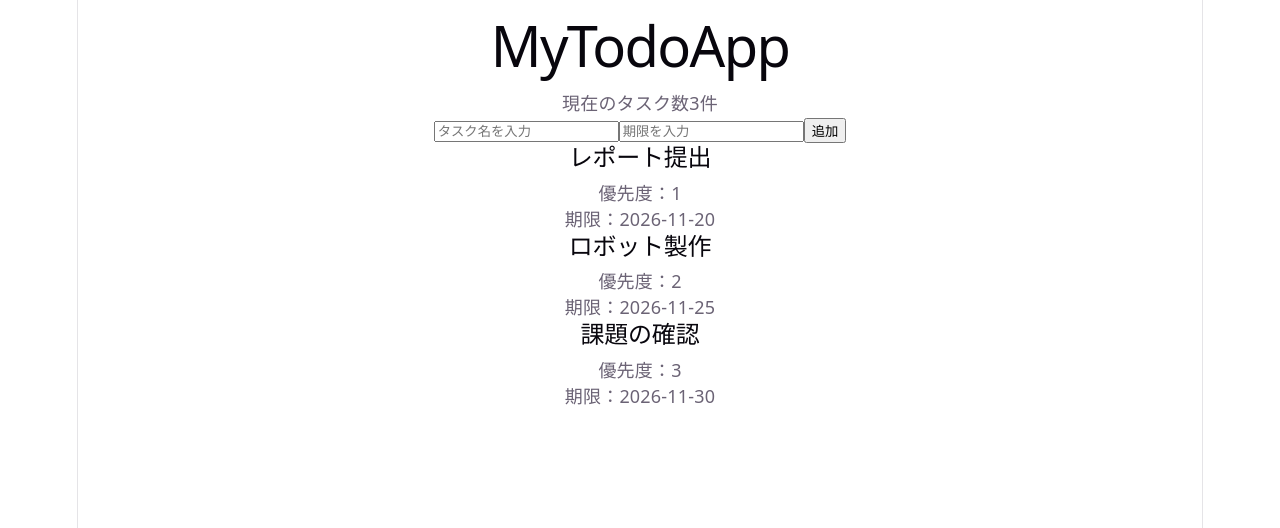
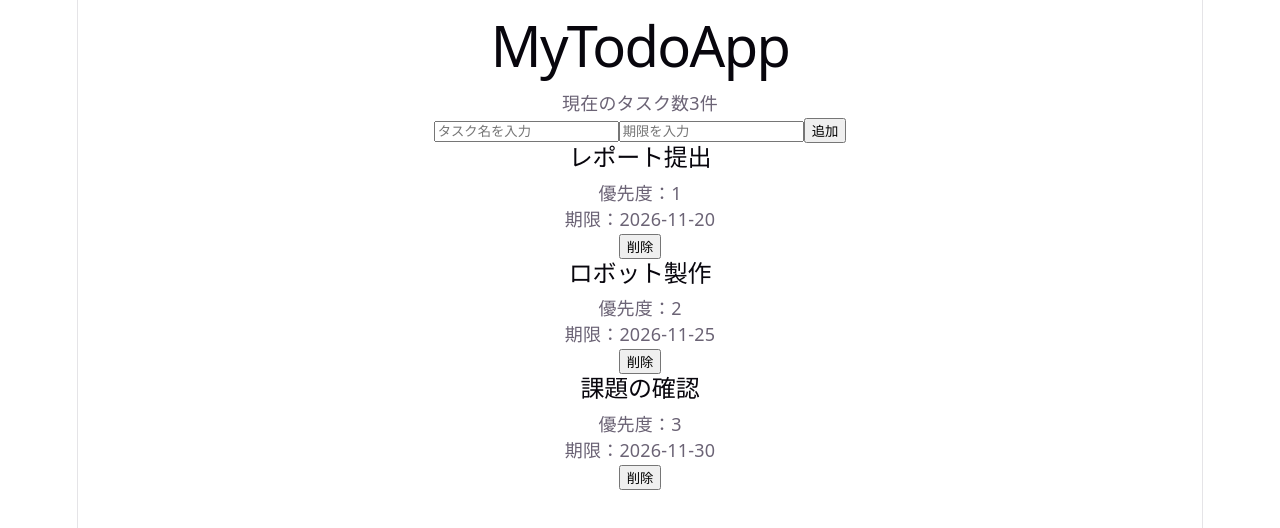
Before and after one commit to zassou-robo/MyToDo_App, a React (Vite) app: page / in a window 1280 px wide. Shown: the top 528 px of the page. Built offline with nearby package versions, Linux system fonts and the light colour scheme.

Commit message:
削除機能の実装

```diff
--- a/src/App.tsx
+++ b/src/App.tsx
@@ -39,6 +39,9 @@ function App() {
     setDeadline("");
     setTitle("");
   };
+  const deleteTodo = (id: number) => {
+    setTodos(todos.filter((todo) => todo.id !== id));
+  };
 
   return (
     <main>
@@ -52,6 +55,7 @@ function App() {
           title={todo.title}
           deadline={todo.deadline}
           priority={todo.priority}
+          onDelete={() => deleteTodo(todo.id)}
         />
       ))}
     </main>
--- a/src/TodoItem.tsx
+++ b/src/TodoItem.tsx
@@ -2,16 +2,24 @@ type TodoItemProps = {
   title: string;
   deadline: string;
   priority: number;
+  onDelete: () => void;
 };
 
-function Item({title,deadline,priority}: TodoItemProps) {
+function TodoItem({
+  title,
+  deadline,
+  priority,
+  onDelete,
+}: TodoItemProps) {
   return (
     <div>
       <h2>{title}</h2>
       <p>優先度：{priority}</p>
       <p>期限：{deadline}</p>
+      <button onClick={onDelete}>削除</button>
     </div>
   );
 }
 
-export default Item;
+
+export default TodoItem;
```
